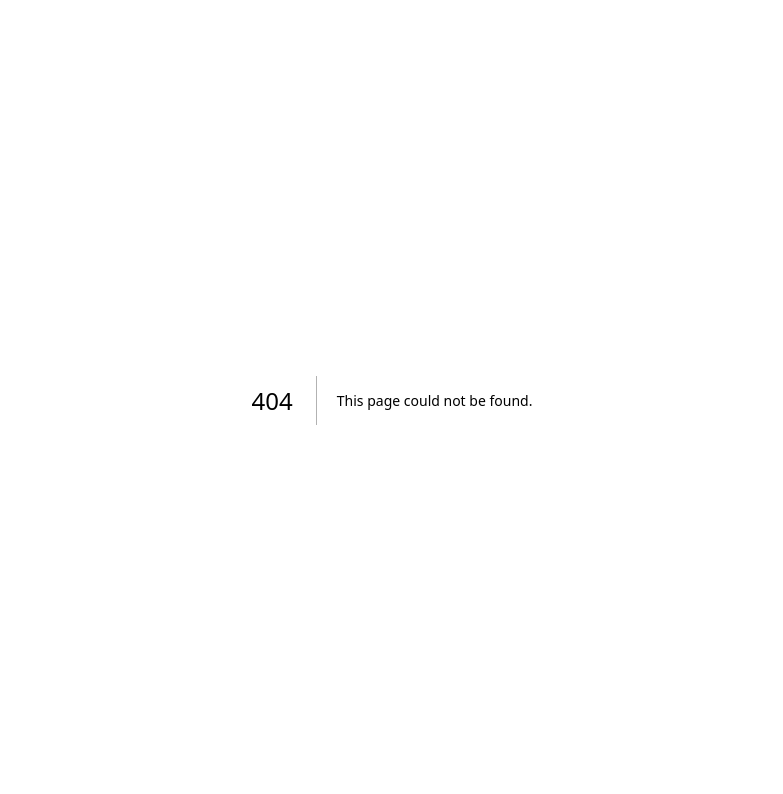
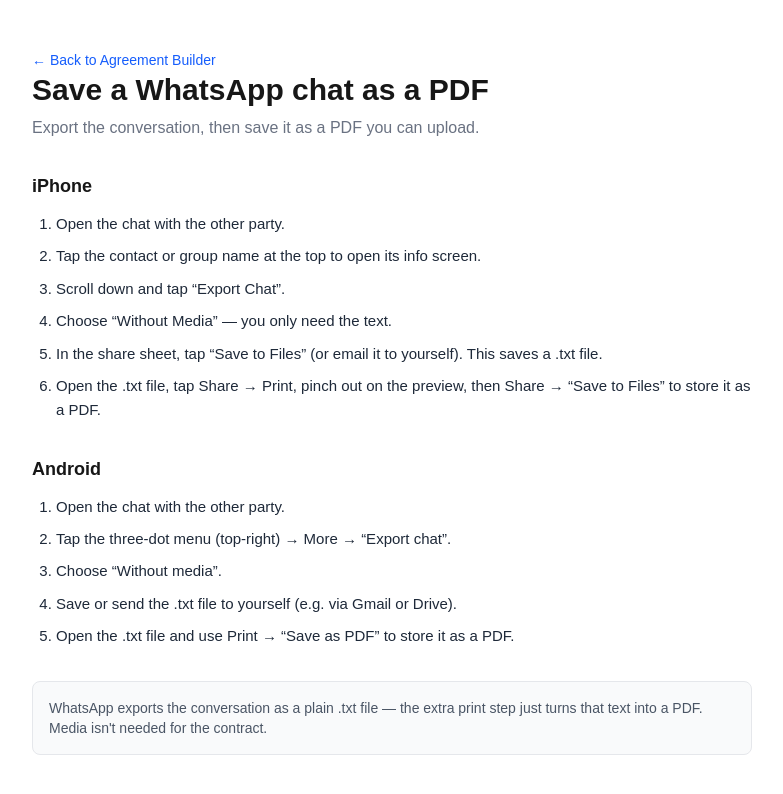
Before and after one commit to kzhdanov/airSlate-hackathon, a Next.js app in the folder web/: page /guides/whatsapp in a window 1280 px wide. Before the commit this address had no page. Shown: the top 794 px of the page, without its empty margins (248-1031 px from the left). Built offline with nearby package versions, Linux system fonts and the light colour scheme.

Commit message:
Added instruction pages

```diff
--- /dev/null
+++ b/web/app/guides/_components/Guide.tsx
@@ -0,0 +1,46 @@
+import Link from "next/link";
+import type { ReactNode } from "react";
+
+export type GuideSection = { heading?: string; steps: ReactNode[] };
+
+export default function Guide({
+  title,
+  intro,
+  sections,
+  note,
+}: {
+  title: string;
+  intro: string;
+  sections: GuideSection[];
+  note?: string;
+}) {
+  return (
+    <main className="mx-auto max-w-3xl px-6 py-12 space-y-8">
+      <Link href="/" className="text-sm text-blue-600 hover:underline">
+        ← Back to Agreement Builder
+      </Link>
+
+      <header>
+        <h1 className="text-3xl font-bold">{title}</h1>
+        <p className="mt-2 text-gray-500">{intro}</p>
+      </header>
+
+      {sections.map((section, i) => (
+        <section key={i} className="space-y-3">
+          {section.heading && <h2 className="text-lg font-semibold">{section.heading}</h2>}
+          <ol className="list-decimal space-y-2 pl-6 text-[15px] leading-relaxed text-gray-800">
+            {section.steps.map((step, j) => (
+              <li key={j}>{step}</li>
+            ))}
+          </ol>
+        </section>
+      ))}
+
+      {note && (
+        <p className="rounded-lg border border-gray-200 bg-gray-50 p-4 text-sm text-gray-600">
+          {note}
+        </p>
+      )}
+    </main>
+  );
+}
--- /dev/null
+++ b/web/app/guides/gmail/page.tsx
@@ -0,0 +1,24 @@
+import Guide from "../_components/Guide";
+
+export const metadata = { title: "Save a Gmail thread as a PDF — Agreement Builder" };
+
+export default function GmailGuide() {
+  return (
+    <Guide
+      title="Save a Gmail thread as a PDF"
+      intro="Turn an email conversation with the other party into a single PDF you can upload."
+      sections={[
+        {
+          steps: [
+            "Open Gmail on your computer and open the email thread you want to save.",
+            "If the thread has several replies, click “Expand all” (the ⌄ icon on the right) so every message is visible.",
+            "Click the printer icon in the top-right corner of the thread — this prints the whole conversation.",
+            "In the print dialog, set Destination (or Printer) to “Save as PDF”.",
+            "Click Save, pick a location, and upload that PDF to Agreement Builder.",
+          ],
+        },
+      ]}
+      note="On mobile: open the thread in the Gmail app, tap the three-dot menu on a message → Print all, then choose “Save as PDF” in the print sheet."
+    />
+  );
+}
--- /dev/null
+++ b/web/app/guides/telegram/page.tsx
@@ -0,0 +1,25 @@
+import Guide from "../_components/Guide";
+
+export const metadata = { title: "Save a Telegram chat as a PDF — Agreement Builder" };
+
+export default function TelegramGuide() {
+  return (
+    <Guide
+      title="Save a Telegram chat as a PDF"
+      intro="Use Telegram Desktop to export the conversation, then save it as a PDF."
+      sections={[
+        {
+          steps: [
+            "Open Telegram Desktop on your computer (chat export isn't available in the mobile apps).",
+            "Open the chat with the other party.",
+            "Click the three-dot menu in the top-right corner → “Export chat history”.",
+            "Set the format to “HTML”, and untick photos / videos / files if you only need the text.",
+            "Click Export, wait for it to finish, then open the exported “messages.html” file in your browser.",
+            "In the browser, press Ctrl / Cmd + P → set Destination to “Save as PDF” → Save.",
+          ],
+        },
+      ]}
+      note="Only Telegram Desktop can export chat history. If you use Telegram on your phone, install the desktop app and log in to export the chat from there."
+    />
+  );
+}
--- /dev/null
+++ b/web/app/guides/whatsapp/page.tsx
@@ -0,0 +1,36 @@
+import Guide from "../_components/Guide";
+
+export const metadata = { title: "Save a WhatsApp chat as a PDF — Agreement Builder" };
+
+export default function WhatsAppGuide() {
+  return (
+    <Guide
+      title="Save a WhatsApp chat as a PDF"
+      intro="Export the conversation, then save it as a PDF you can upload."
+      sections={[
+        {
+          heading: "iPhone",
+          steps: [
+            "Open the chat with the other party.",
+            "Tap the contact or group name at the top to open its info screen.",
+            "Scroll down and tap “Export Chat”.",
+            "Choose “Without Media” — you only need the text.",
+            "In the share sheet, tap “Save to Files” (or email it to yourself). This saves a .txt file.",
+            "Open the .txt file, tap Share → Print, pinch out on the preview, then Share → “Save to Files” to store it as a PDF.",
+          ],
+        },
+        {
+          heading: "Android",
+          steps: [
+            "Open the chat with the other party.",
+            "Tap the three-dot menu (top-right) → More → “Export chat”.",
+            "Choose “Without media”.",
+            "Save or send the .txt file to yourself (e.g. via Gmail or Drive).",
+            "Open the .txt file and use Print → “Save as PDF” to store it as a PDF.",
+          ],
+        },
+      ]}
+      note="WhatsApp exports the conversation as a plain .txt file — the extra print step just turns that text into a PDF. Media isn't needed for the contract."
+    />
+  );
+}
--- a/web/app/page.tsx
+++ b/web/app/page.tsx
@@ -1,6 +1,7 @@
 "use client";
 
 import { useEffect, useRef, useState } from "react";
+import Link from "next/link";
 import type { ContractField } from "@/lib/fields";
 
 type Phase = "idle" | "extracting" | "form" | "generating" | "done";
@@ -100,8 +101,24 @@
       <header>
         <h1 className="text-3xl font-bold">Agreement Builder</h1>
         <p className="mt-2 text-gray-500">
-          Upload a PDF where two parties discuss a deal — we&apos;ll extract the agreed terms,
-          let you fill in the gaps, and draft a ready-to-sign contract.
+          Been going back and forth with a contractor and finally ready to sign? With our
+          service it&apos;s a breeze — just upload your correspondence as a PDF and we&apos;ll
+          turn it into a ready-to-sign contract.
+        </p>
+        <p className="mt-3 text-sm text-gray-500">
+          Need to turn your chat into a PDF first? See how for{" "}
+          <Link href="/guides/gmail" className="text-blue-600 hover:underline">
+            Gmail
+          </Link>
+          ,{" "}
+          <Link href="/guides/whatsapp" className="text-blue-600 hover:underline">
+            WhatsApp
+          </Link>
+          , or{" "}
+          <Link href="/guides/telegram" className="text-blue-600 hover:underline">
+            Telegram
+          </Link>
+          .
         </p>
       </header>
 
```
